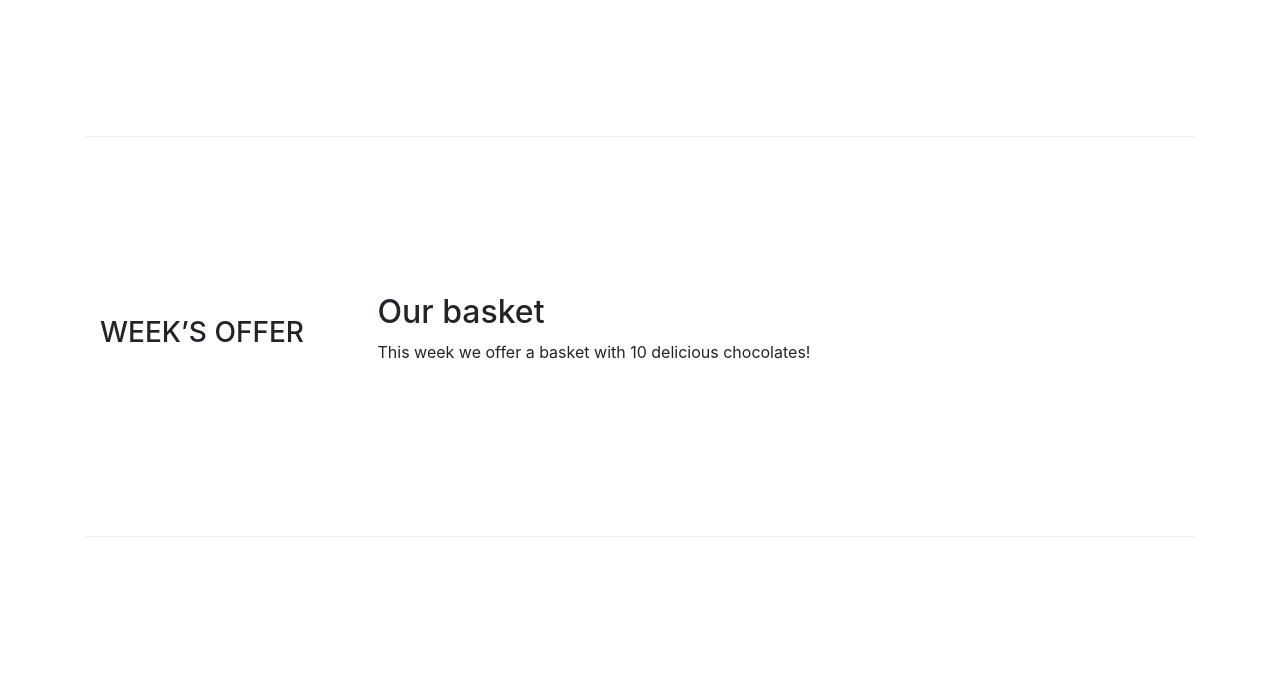
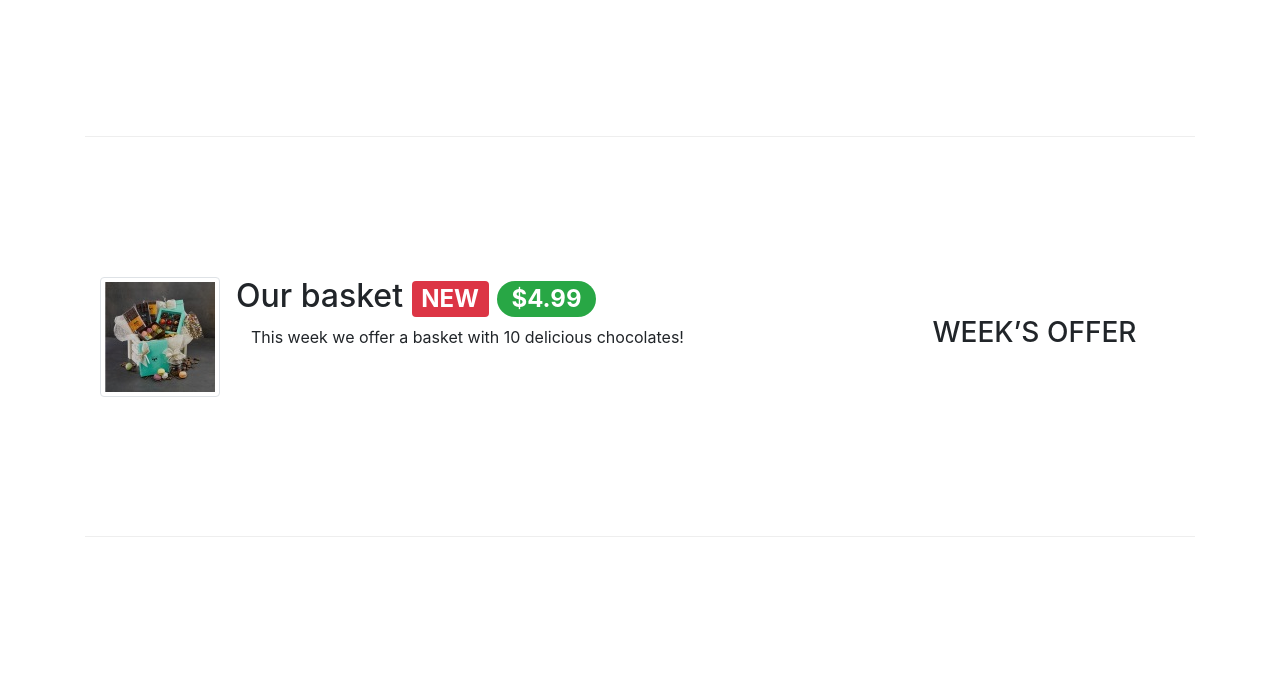
Before and after one commit to Abholos/leChocolat, a website: page index.html in a window 1280 px wide. Shown: the part 576-1250 px from the top of the page. Drawn offline with nearby package versions, Linux system fonts and the light colour scheme.

Commit message:
Bootstrap Assignment 2

```diff
--- a/css/styles.css
+++ b/css/styles.css
@@ -43,6 +43,7 @@ tr:hover {
 /* * * * * * * */
 
 .bg-secondary {
+  color: floralwhite !important;
   background-color: #6e3f19 !important;
 }
 .card-body {
--- a/index.html
+++ b/index.html
@@ -85,15 +85,25 @@
             </div>
         </div>
 
-        <div class="row row-content align-items-center">
+        <div class="row flex-row-reverse row-content align-items-center">
             <div class="col-sm-4 col-md-3">
                 <h3>WEEK’S OFFER</h3>
             </div>
             <div class="col-sm col-md">
-                <h2>Our basket</h2>
-                <p class="d-none d-sm-block">
-                    This week we offer a basket with 10 delicious chocolates!
-                </p>
+                <div class="media">
+                    <img class="d-flex mr-3 img-thumbnail align-self-center" src="images/promotion.jpg"
+                        alt="Week's Offer" />
+                    <div class="media-body">
+                        <h2 class="mt-0">Our basket
+                            <span class="badge badge-danger">NEW</span>
+                            <span class="badge badge-pill badge-success">$4.99</span>
+                        </h2>
+                        <p class="col d-none d-md-block">
+                            This week we offer a basket with 10 delicious chocolates!
+                        </p>
+                    </div>
+                </div>
+
             </div>
         </div>
 
```
